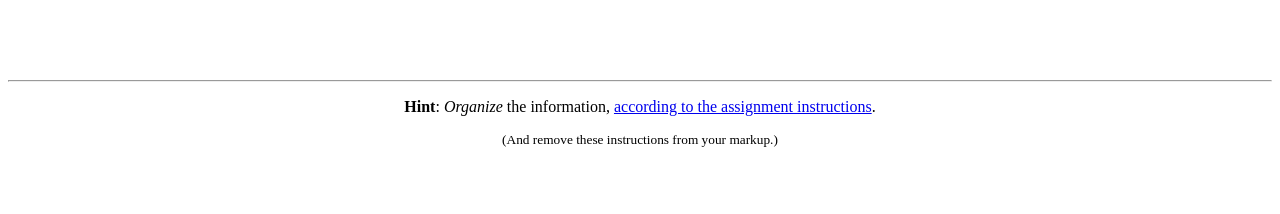
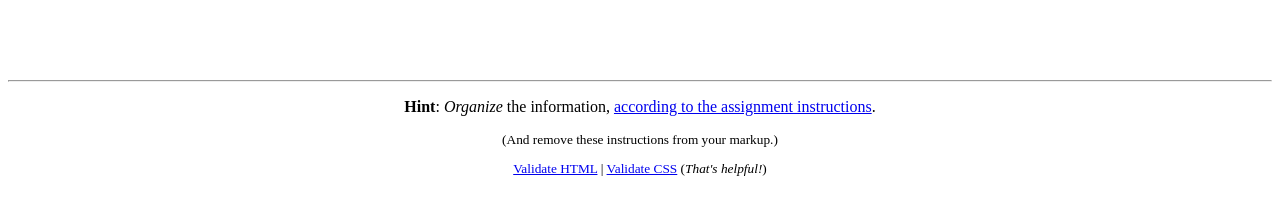
Before and after one commit to Tarrus-johnson/Tarrus-johnson-portfolio, a plain HTML site: page index.html in a window 1280 px wide. Drawn offline with Linux system fonts and the light colour scheme.

Commit message:
add validation links

```diff
--- a/index.html
+++ b/index.html
@@ -12,5 +12,9 @@
     <hr>
     <p style="text-align: center;"><strong>Hint</strong>: <em>Organize</em> the information, <a href="https://wecancodeit-materials.netlify.app/exercises/mastery/portfolio-project-1/" target="_blank">according to the assignment instructions</a>.</p>
     <p style="text-align: center; font-size: smaller;">(And remove these instructions from your markup.)</p>
+    <p style="text-align: center; font-size: smaller;">
+        <a href="https://validator.w3.org/#validate_by_upload" target="_blank">Validate HTML</a> | <a href="https://jigsaw.w3.org/css-validator/#validate_by_upload" target="_blank">Validate CSS</a>
+        (<em>That's helpful!</em>)
+    </p>
 </body>
 </html>
```
